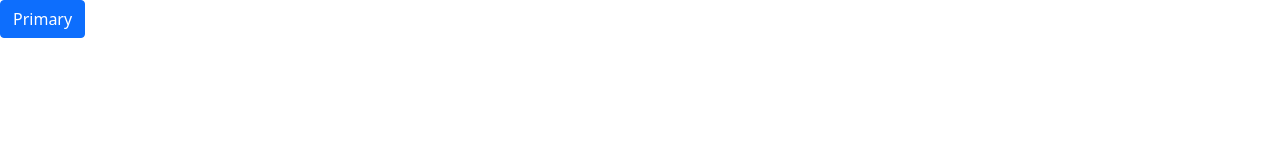
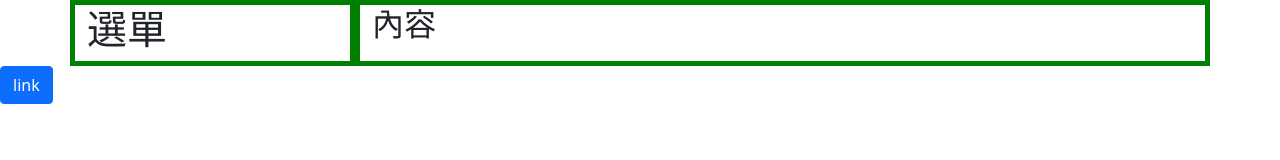
Before and after one commit to chiehLiu/Bootstrap-21, a plain HTML site: page index.html in a window 1280 px wide. Drawn offline with nearby package versions, Linux system fonts and the light colour scheme.

Commit message:
格線系統，要記得container => row => column

```diff
--- /dev/null
+++ b/all.css
@@ -0,0 +1,3 @@
+.green {
+    border: 5px solid green;
+}
--- a/index.html
+++ b/index.html
@@ -7,12 +7,24 @@
     <link href="https://cdn.jsdelivr.net/npm/bootstrap@5.0.1/dist/css/bootstrap.min.css" rel="stylesheet"
         integrity="sha384-+0n0xVW2eSR5OomGNYDnhzAbDsOXxcvSN1TPprVMTNDbiYZCxYbOOl7+AMvyTG2x" crossorigin="anonymous">
     <!-- Css 的 bootstrap link 擺這 -->
-
+    <link rel="stylesheet" href="all.css">
     <title>Document</title>
 </head>
 
 <body>
-    <button type="button" class="btn btn-primary">Primary</button>
+
+    <!-- 記住這個關係 container => row => column -->
+    <div class="container">
+        <div class="row">
+            <div class="col-3 green">
+                <h1>選單</h1>
+            </div>
+            <div class="col-9 green">
+                <h2>內容</h2>
+            </div>
+        </div>
+    </div>
+    <a href="#" class="btn btn-primary">link</a>
     <script src="https://cdn.jsdelivr.net/npm/bootstrap@5.0.1/dist/js/bootstrap.bundle.min.js"
         integrity="sha384-gtEjrD/SeCtmISkJkNUaaKMoLD0//ElJ19smozuHV6z3Iehds+3Ulb9Bn9Plx0x4" crossorigin="anonymous">
     </script>
```
